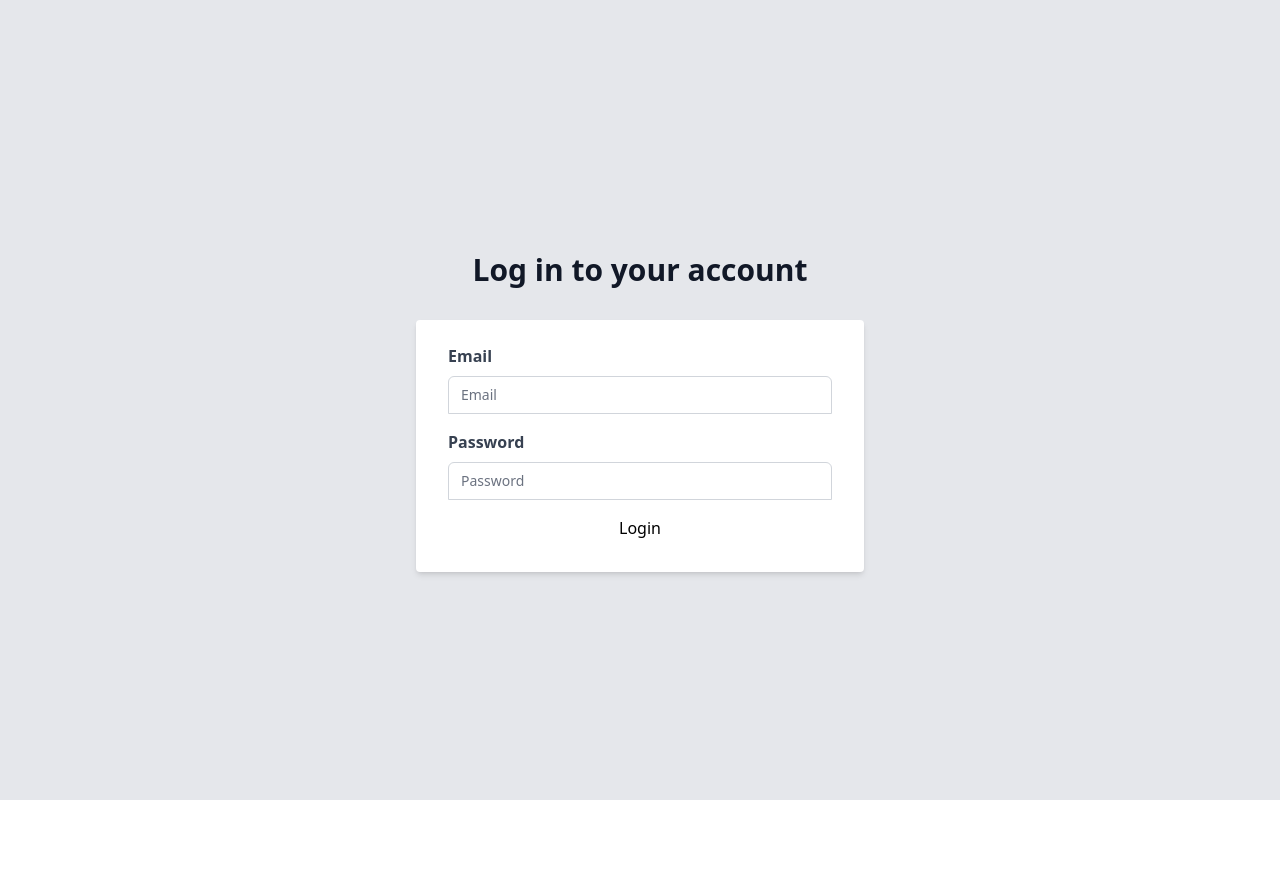
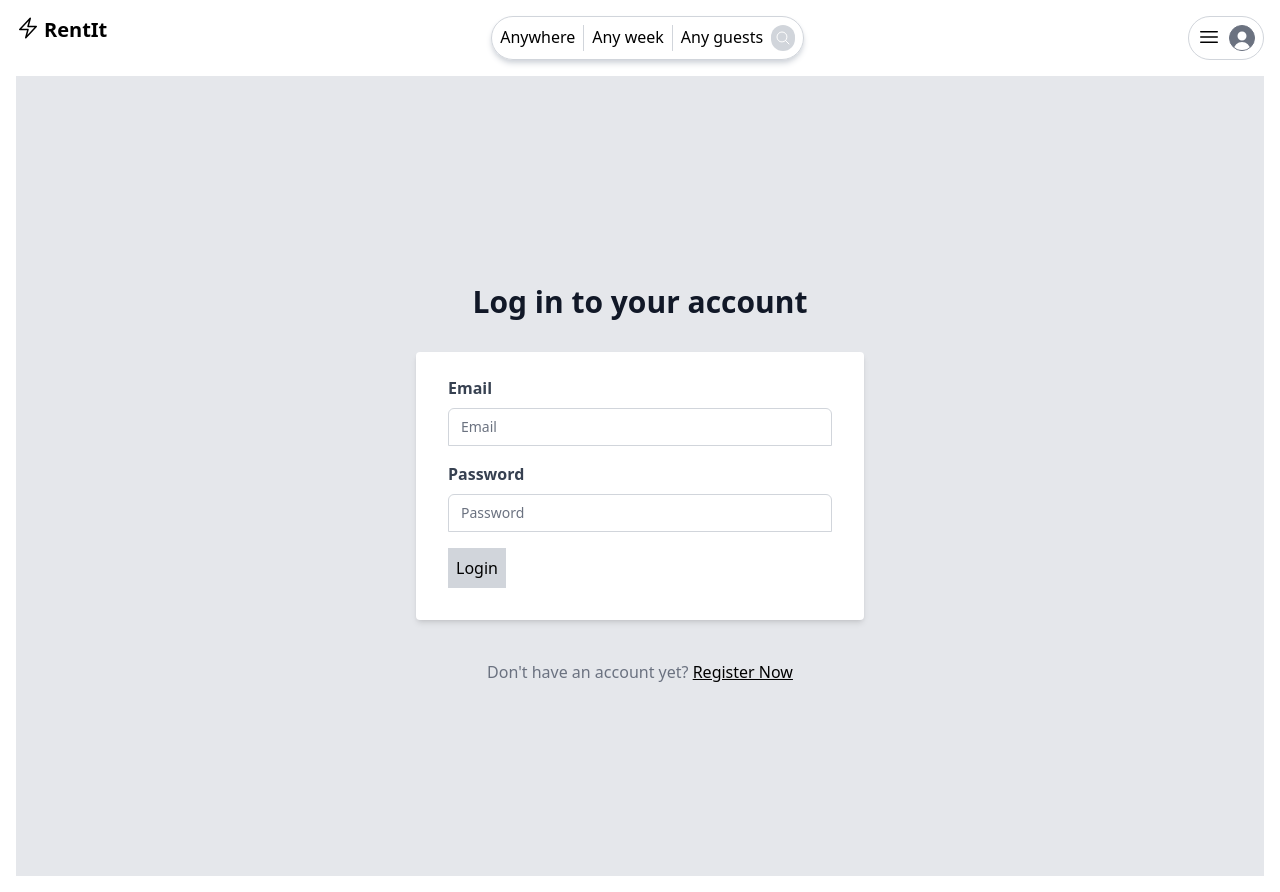
Before and after one commit to coder-pro10z/Login-user, a React (Create React App) app: page /login in a window 1280 px wide. Before the commit the page ends 800 px from the top, so only its background shows below. Built offline with nearby package versions, Linux system fonts and the light colour scheme.

Commit message:
tailwindcss styles added and api working

```diff
--- a/src/App.js
+++ b/src/App.js
@@ -5,6 +5,7 @@ import Registration from './pages/Registration';
 import React from 'react';
 import axios from 'axios';
 import './index.css'
+import Layout from './Layout'
 axios.defaults.baseURL='http://localhost:5000'
 axios.defaults.withCredentials=true;
 function App() {
@@ -12,12 +13,14 @@ function App() {
     <div className="App">
      <BrowserRouter>
       <Routes>
+      <Route path="/" element={<Layout/>}>
+
         <Route index element={<Home/>} />
         <Route path='/login' element={<Login/>} />
         <Route path='/register' element={<Registration/>} />
 
 
-
+      </Route>
       </Routes>
      </BrowserRouter>
     </div>
--- /dev/null
+++ b/src/Header.js
@@ -0,0 +1,56 @@
+import React from 'react'
+import { Link } from 'react-router-dom'
+
+const Header = () => {
+  return (
+    <div>
+      <header className='flex  space-between justify-between pos-sticky pb-4'>
+        <a href='/' className='flex item-center gap-1 '>
+
+        <svg xmlns="http://www.w3.org/2000/svg" fill="none" viewBox="0 0 24 24" strokeWidth="1.5" stroke="currentColor" className="w-6 h-6">
+        <path strokeLinecap="round" strokeLinejoin="round" d="M3.75 13.5l10.5-11.25L12 10.5h8.25L9.75 21.75 12 13.5H3.75z" />
+        </svg>
+
+        <span className='font-bold text-xl'>RentIt</span>
+        </a>
+{/* SEARCHBAR */}
+        <div className='flex gap-2 border border-gray-300 rounded-full px-2 py-2 shadow-md shadow-gray-300 '>
+
+          <div>Anywhere</div>
+          {/* TO CREATE A VERTICAL LINE  */}
+          <div className='border-l border-gray-300 '></div>
+          <div>Any week</div>
+          <div className='border-l border-gray-300'></div>
+
+          <div>Any guests</div>
+
+          <button className='text-white bg-primary p-1 rounded-full'><svg xmlns="http://www.w3.org/2000/svg" fill="none" viewBox="0 0 24 24" strokeWidth="1.5" stroke="currentColor" className="w-4 h-4">
+    <path strokeLinecap="round" strokeLinejoin="round" d="M21 21l-5.197-5.197m0 0A7.5 7.5 0 105.196 5.196a7.5 7.5 0 0010.607 10.607z" />
+  </svg>
+
+  </button>
+        </div >
+
+        <Link to="/login" className='flex item-center gap-2 border border-gray-300 rounded-full px-2 py-2'>
+
+        <svg xmlns="http://www.w3.org/2000/svg" fill="none" viewBox="0 0 24 24" strokeWidth="1.5" stroke="currentColor" className="w-6 h-6">
+  <path strokeLinecap="round" strokeLinejoin="round" d="M3.75 6.75h16.5M3.75 12h16.5m-16.5 5.25h16.5" />
+</svg>
+
+<div className='text-white bg-gray-500 rounded-full border border-gray-500 overflow-hidden'>
+
+<svg xmlns="http://www.w3.org/2000/svg" viewBox="0 0 24 24" fill="currentColor" className="w-6 h-6 relative top-1">
+  <path fillRule="evenodd" d="M7.5 6a4.5 4.5 0 119 0 4.5 4.5 0 01-9 0zM3.751 20.105a8.25 8.25 0 0116.498 0 .75.75 0 01-.437.695A18.683 18.683 0 0112 22.5c-2.786 0-5.433-.608-7.812-1.7a.75.75 0 01-.437-.695z" clipRule="evenodd" />
+</svg>
+
+</div>
+
+
+        </Link>
+
+      </header>
+    </div>
+  )
+}
+
+export default Header
--- /dev/null
+++ b/src/Layout.js
@@ -0,0 +1,11 @@
+import { Outlet } from "react-router-dom"
+import Header from "./Header"
+export default function Layout(){
+    return(
+        <div className="p-4 flex flex-col min-h-screen">
+            <Header/>
+            <Outlet/>
+
+        </div>
+    )
+}
--- a/src/index.css
+++ b/src/index.css
@@ -2,3 +2,7 @@
 @tailwind base;
 @tailwind components;
 @tailwind utilities;
+
+button{
+  @apply bg-gray-300;
+}
--- a/src/pages/Login.js
+++ b/src/pages/Login.js
@@ -1,6 +1,6 @@
 import React, { useState } from 'react';
 import axios from 'axios';
-import {Navigate } from 'react-router-dom'
+import {Link, Navigate } from 'react-router-dom'
 
 function Login() {
   const [email, setEmail] = useState('');
@@ -27,12 +27,15 @@ function Login() {
     axios.post('http://localhost:5000/api/login', userData)
       .then(res => {
         console.log(res.data);
+        alert("Login Successful");
         // redirect user to home page
     setRedirect(true);
 
       })
       .catch(err => {
         console.log(err);
+        alert("Login Failed");
+
       });
   }
 
@@ -42,7 +45,7 @@ function Login() {
 
   return (
 
-<div className="min-h-screen flex items-center justify-center bg-gray-200 py-12 px-4 sm:px-6 lg:px-8">
+<div className="min-h-screen flex items-center justify-center bg-gray-200 sm:px-6 lg:px-8">
     <div className="max-w-md w-full space-y-8">
         <div><h2 className="mt-6 text-center text-3xl font-extrabold text-gray-900">Log in to your account</h2></div>
           <form className="bg-white shadow-md rounded px-8 pt-6 pb-8 mb-4" onSubmit={handleSubmit}>
@@ -62,10 +65,11 @@ function Login() {
             type="password" placeholder="Password" value={password} onChange={handlePasswordChange} />
             </div>
 
-            <button className='flex mx-w-md w-full justify-center items-center' type="submit">Login</button>
+            <button className='flex text-center bg-gray-300 text-black text-bold min-w-screen mt-2 px-2 py-2  justify-center items-center' type="submit">Login</button>
 
           </form>
-
+          <div className='py-2 text-center text-gray-500'>Don't have an account yet? <Link className='underline text-black' to="/register">Register Now</Link>
+        </div>
     </div>
 </div>
   );
--- a/src/pages/Registration.js
+++ b/src/pages/Registration.js
@@ -1,5 +1,6 @@
 import React, { useState } from 'react';
 import axios from 'axios';
+import { Link } from 'react-router-dom';
 
 function Registration() {
   const [name, setName] = useState('');
@@ -51,8 +52,10 @@ function Registration() {
       <label  className="block text-gray-700 font-bold mb-2" >Password</label>
       <input className="appearance-none rounded-none relative block w-full px-3 py-2 border border-gray-300 placeholder-gray-500 text-gray-900 rounded-t-md focus:outline-none focus:ring-indigo-500 focus:border-indigo-500 focus:z-10 sm:text-sm"
        type="password" placeholder="Password" value={password} onChange={handlePasswordChange} />
-      <button type="submit" className='flex mx-w-md mt-2 w-full justify-center items-center'>Register</button>
+      <button type="submit" className='flex  bg-gray-300 text-black text-bold min-w-screen mt-2 px-2 py-2  justify-center items-center'>Register</button>
     </form>
+    <div className='py-2 text-center text-gray-500'>Already have an account? <Link className='underline text-black' to="/login">Login</Link>
+        </div>
     </div>
 </div>
   );
```
